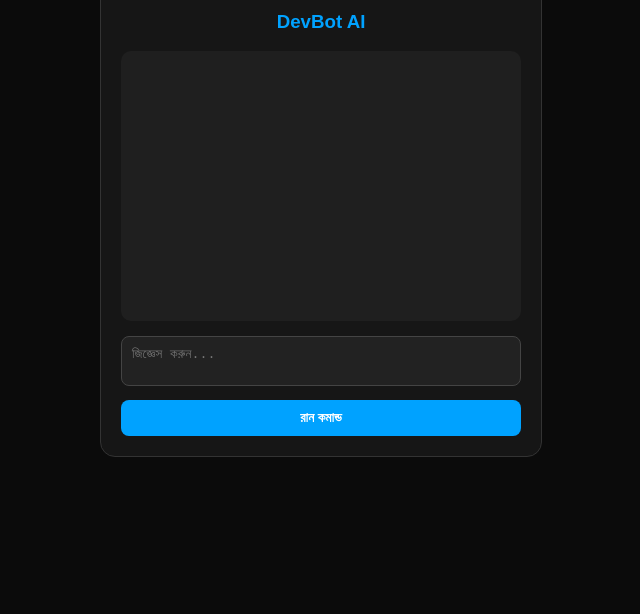
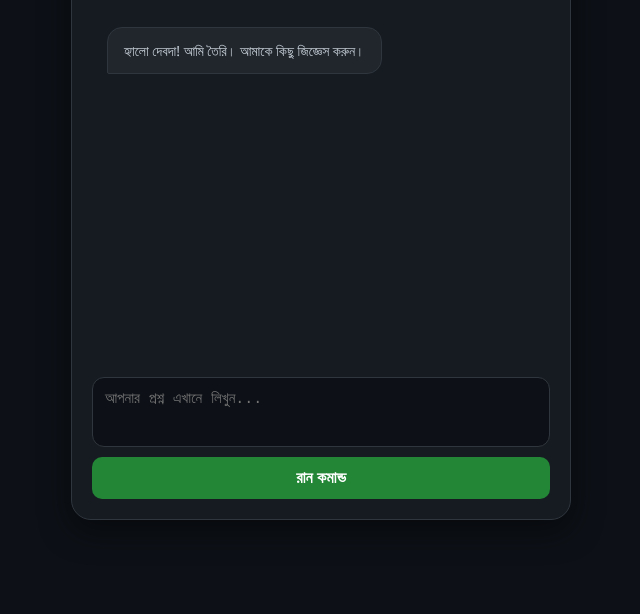
Before and after one commit to RGAMER7614/ai, a website: page index.html in a window 1280 px wide. Shown: the part 186-800 px from the top of the page, without its empty margins (319-959 px from the left). Drawn offline with Linux system fonts and the light colour scheme.

Commit message:
Update index.html

```diff
--- a/index.html
+++ b/index.html
@@ -3,49 +3,111 @@
 <head>
     <meta charset="UTF-8">
     <meta name="viewport" content="width=device-width, initial-scale=1.0">
-    <title>DevBot Smart AI</title>
+    <title>DevBot Smart Brain | Railway Edition</title>
     <style>
-        body { font-family: sans-serif; background: #0b0b0b; color: #fff; display: flex; justify-content: center; align-items: center; height: 100vh; margin: 0; }
-        .container { width: 90%; max-width: 400px; background: #161616; padding: 20px; border-radius: 15px; border: 1px solid #333; text-align: center; }
-        #chatBox { height: 250px; overflow-y: auto; background: #1f1f1f; border-radius: 10px; padding: 10px; margin-bottom: 15px; text-align: left; }
-        .msg { margin-bottom: 10px; padding: 8px; border-radius: 5px; font-size: 14px; }
-        .user { background: #00a2ff; color: white; margin-left: 15%; }
-        .bot { background: #333; color: #ccc; margin-right: 15%; border-left: 3px solid #00a2ff; }
-        textarea { width: 100%; height: 50px; background: #222; color: #fff; border: 1px solid #444; border-radius: 8px; padding: 10px; box-sizing: border-box; resize: none; }
-        button { width: 100%; background: #00a2ff; color: white; border: none; padding: 10px; border-radius: 8px; margin-top: 10px; cursor: pointer; font-weight: bold; }
+        * { box-sizing: border-box; margin: 0; padding: 0; }
+        body { font-family: 'Segoe UI', Tahoma, Geneva, Verdana, sans-serif; background: #0d1117; color: #c9d1d9; display: flex; justify-content: center; align-items: center; height: 100vh; }
+
+        .chat-container { width: 95%; max-width: 500px; background: #161b22; border: 1px solid #30363d; border-radius: 20px; padding: 20px; box-shadow: 0 10px 30px rgba(0,0,0,0.5); display: flex; flex-direction: column; }
+
+        .header { text-align: center; padding-bottom: 15px; border-bottom: 1px solid #30363d; }
+        .header h2 { color: #58a6ff; font-size: 22px; }
+        .header p { font-size: 12px; color: #8b949e; margin-top: 5px; }
+
+        #chatBox { height: 350px; overflow-y: auto; padding: 15px; margin: 15px 0; display: flex; flex-direction: column; gap: 10px; scroll-behavior: smooth; }
+
+        /* Message Bubbles */
+        .msg { max-width: 80%; padding: 12px 16px; border-radius: 15px; font-size: 14px; line-height: 1.5; position: relative; }
+        .user-msg { align-self: flex-end; background: #238636; color: white; border-bottom-right-radius: 2px; }
+        .bot-msg { align-self: flex-start; background: #21262d; border: 1px solid #30363d; border-bottom-left-radius: 2px; }
+
+        /* Input Area */
+        .input-area { display: flex; flex-direction: column; gap: 10px; }
+        textarea { width: 100%; height: 70px; background: #0d1117; border: 1px solid #30363d; border-radius: 12px; color: white; padding: 12px; font-size: 15px; resize: none; outline: none; transition: 0.3s; }
+        textarea:focus { border-color: #58a6ff; }
+
+        button { background: #238636; color: white; border: none; padding: 12px; border-radius: 10px; cursor: pointer; font-weight: bold; font-size: 16px; transition: 0.3s; }
+        button:hover { background: #2ea043; transform: translateY(-2px); }
+        button:disabled { background: #30363d; cursor: not-allowed; opacity: 0.6; }
+
+        /* Loading Dots Animation */
+        .typing { display: none; font-size: 12px; color: #8b949e; margin-left: 5px; }
+
+        /* Custom Scrollbar */
+        #chatBox::-webkit-scrollbar { width: 4px; }
+        #chatBox::-webkit-scrollbar-thumb { background: #30363d; border-radius: 10px; }
     </style>
 </head>
 <body>
-    <div class="container">
-        <h3 style="color:#00a2ff;">DevBot AI</h3>
-        <div id="chatBox"></div>
-        <textarea id="userInput" placeholder="জিজ্ঞেস করুন..."></textarea>
-        <button onclick="askAI()">রান কমান্ড</button>
+
+<div class="chat-container">
+    <div class="header">
+        <h2>DevBot Smart Brain</h2>
+        <p>● Connected to Railway Server</p>
+    </div>
+
+    <div id="chatBox">
+        <div class="msg bot-msg">হ্যালো দেবদা! আমি তৈরি। আমাকে কিছু জিজ্ঞেস করুন।</div>
+    </div>
+
+    <div id="typingIndicator" class="typing">বট চিন্তা করছে...</div>
+
+    <div class="input-area">
+        <textarea id="userInput" placeholder="আপনার প্রশ্ন এখানে লিখুন..."></textarea>
+        <button id="sendBtn" onclick="askSmartAI()">রান কমান্ড</button>
+    </div>
 </div>
 
 <script>
-        async function askAI() {
-            const input = document.getElementById('userInput').value;
+    async function askSmartAI() {
+        const inputField = document.getElementById('userInput');
         const chatBox = document.getElementById('chatBox');
-            if(!input) return;
+        const sendBtn = document.getElementById('sendBtn');
+        const typing = document.getElementById('typingIndicator');
+        const userMsg = inputField.value.trim();
 
-            chatBox.innerHTML += `<div class="msg user"><b>আপনি:</b> ${input}</div>`;
-            document.getElementById('userInput').value = "";
+        if(!userMsg) return;
+
+        // ইউজারের মেসেজ অ্যাড করা
+        chatBox.innerHTML += `<div class="msg user-msg">${userMsg}</div>`;
+        inputField.value = "";
+        chatBox.scrollTop = chatBox.scrollHeight;
+
+        // বাটন ও লোডিং কন্ট্রোল
+        sendBtn.disabled = true;
+        typing.style.display = "block";
 
         try {
-                // রেলওয়ে থেকে ডোমেইন জেনারেট করে সেই লিঙ্কটি এখানে দাও
-                const response = await fetch("https://তোমার-রেলওয়ে-লিঙ্ক.up.railway.app/my-bot", {
+            // তোমার নতুন রেলওয়ে লিঙ্কটি এখানে আপডেট করা হয়েছে
+            const response = await fetch("https://determined-fulfillment-production-6987.up.railway.app/my-bot", {
                 method: "POST",
                 headers: { "Content-Type": "application/json" },
-                    body: JSON.stringify({ message: input })
+                body: JSON.stringify({ message: userMsg })
             });
+
             const data = await response.json();
-                chatBox.innerHTML += `<div class="msg bot"><b>বট:</b> ${data.response}</div>`;
+
+            // এআই উত্তর অ্যাড করা
+            chatBox.innerHTML += `<div class="msg bot-msg">${data.response}</div>`;
+
         } catch (error) {
-                chatBox.innerHTML += `<div class="msg bot" style="color:red;">সার্ভার কানেকশন এরর!</div>`;
-            }
+            console.error("Error:", error);
+            chatBox.innerHTML += `<div class="msg bot-msg" style="color:#ff7b72;">সার্ভারে সমস্যা হয়েছে! রেলওয়ে লগ চেক করুন।</div>`;
+        } finally {
+            sendBtn.disabled = false;
+            typing.style.display = "none";
             chatBox.scrollTop = chatBox.scrollHeight;
         }
+    }
+
+    // Enter চাপলে মেসেজ যাবে
+    document.getElementById('userInput').addEventListener('keydown', function (e) {
+        if (e.key === 'Enter' && !e.shiftKey) {
+            e.preventDefault();
+            askSmartAI();
+        }
+    });
 </script>
+
 </body>
 </html>
```
Lines whose indentation alone changed are shown as unchanged.
